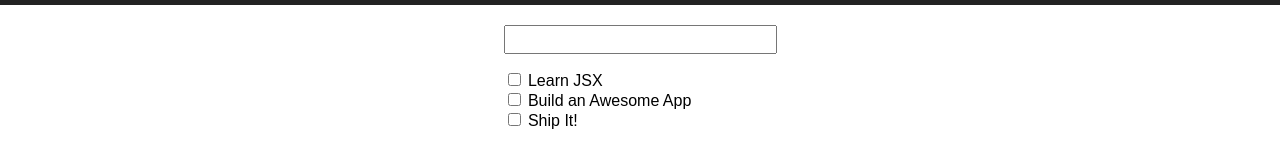
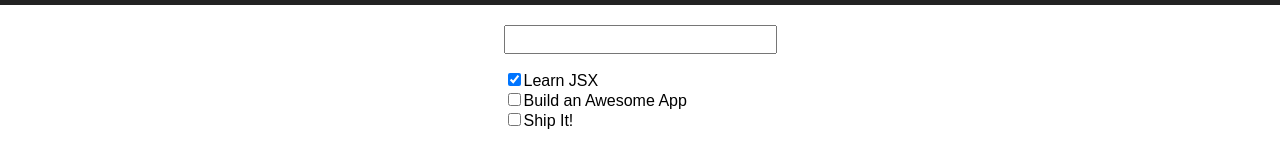
Before and after one commit to IuliiaKot/react-todo-app, a React (Create React App) app: page / in a window 1280 px wide. Shown: the part 185-345 px from the top of the page. Built offline with nearby package versions, Linux system fonts and the light colour scheme.

Commit message:
add state with hardcode data

```diff
--- a/src/App.js
+++ b/src/App.js
@@ -3,6 +3,18 @@
 import './App.css';
 
 class App extends Component {
+  constructor(){
+    super();
+    this.state = {
+      todos: [
+        {id: 1, name: 'Learn JSX', isComplete: true},
+        {id: 2, name: 'Build an Awesome App', isComplete: false},
+        {id: 3, name: 'Ship It!', isComplete: false},
+
+      ]
+    }
+  }
+
   render() {
     return (
       <div className="App">
@@ -16,9 +28,13 @@
           </form>
           <div className="Todo-List">
             <ul>
-              <li><input type="checkbox"/> Learn JSX</li>
-              <li><input type="checkbox"/> Build an Awesome App</li>
-              <li><input type="checkbox"/> Ship It!</li>
+              {
+                this.state.todos.map(item => {
+                  return <li key={item.id}><input
+                    type="checkbox"
+                    defaultChecked={item.isComplete}/>{item.name}</li>
+                })
+              }
             </ul>
           </div>
         </div>
```
